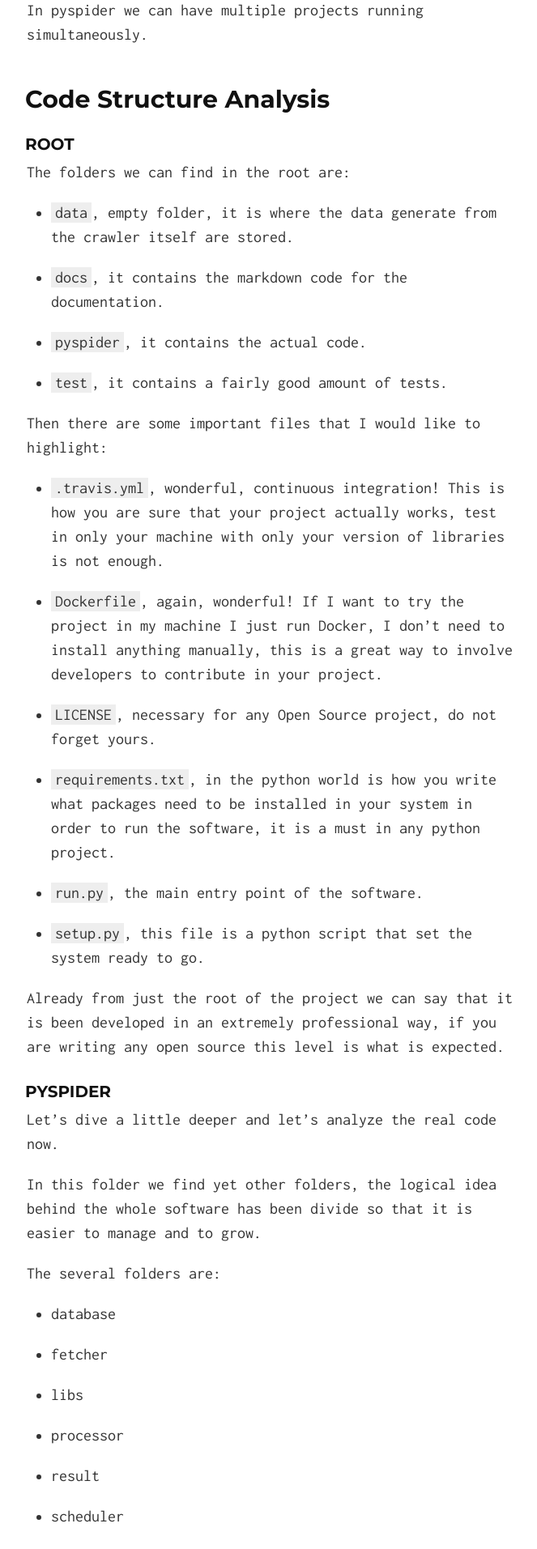
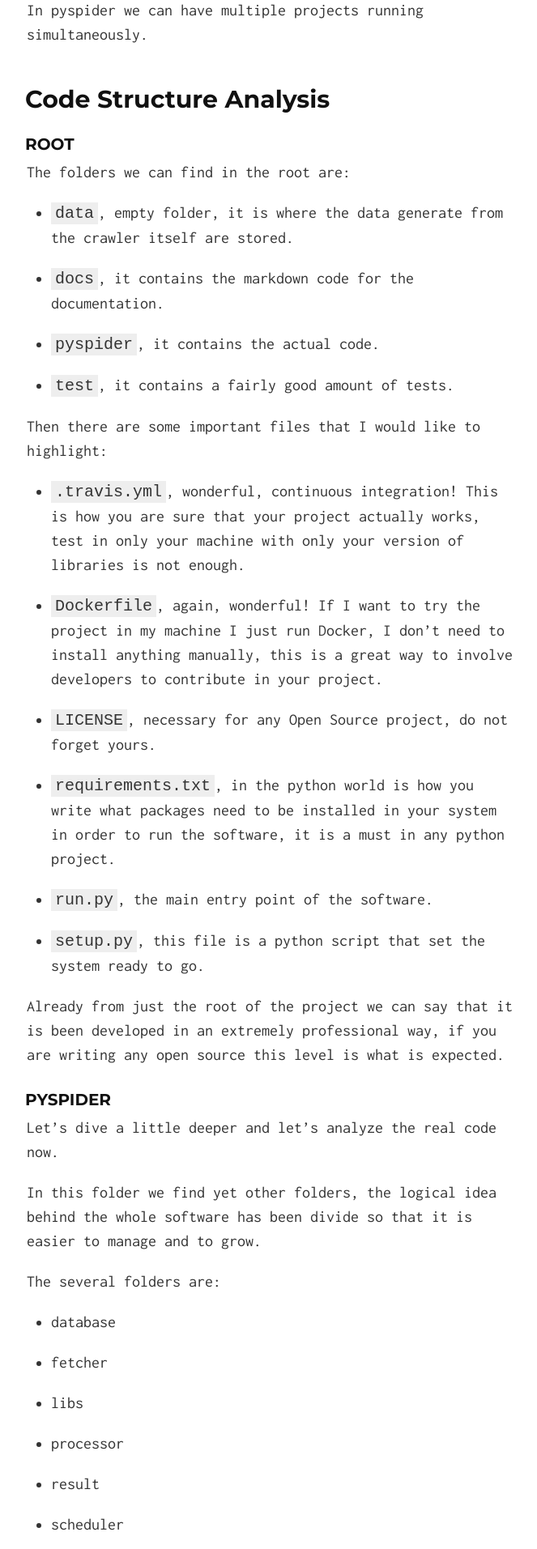
Before and after one commit to siscia/easy-hire, a Jekyll site: the page built from pyspider.md, in a window 1280 px wide. Shown: the part 2252-4165 px from the top of the page at 81% size, without its empty margins (307-970 px from the left). Built offline with Jekyll 4.4.1, drawn with Linux system fonts in a browser that asks for light colours; Markdown is read by kramdown in place of the engine named in the settings; comment, search, counter and statistics services are not loaded.

Commit message:
minor fix to solo

```diff
--- a/_layouts/default.html
+++ b/_layouts/default.html
@@ -15,8 +15,10 @@
 <body>
   <div class="container">
     <h1><a href="./">{{ page.title }}</a></h1>
+
     {{ content }}
-	<br>
+
+    <br>
 
 
 	<!-- Begin MailChimp Signup Form -->
--- a/css/solo.css
+++ b/css/solo.css
@@ -129,7 +129,7 @@
 }
 
 pre, code {
-  font-family: inherit;
+  /*font-family: inherit;*/
   background-color: #eee;
 }
 
```
